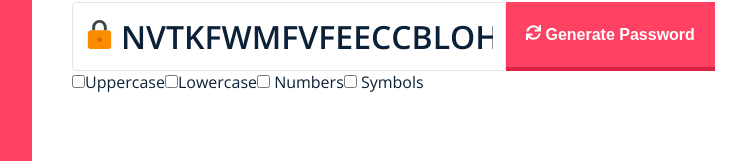
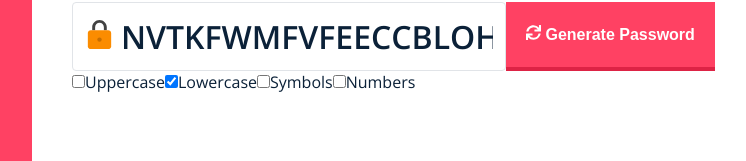
Before and after one commit to ajsevillano/password-generator, a React (Create React App) app: page / in a window 1280 px wide. Shown: the part 395-556 px from the top of the page, without its empty margins (340-1086 px from the left). Built offline with nearby package versions, Linux system fonts and the light colour scheme.

Commit message:
Add setState to handleCheckbox to save checkbox status

```diff
--- a/src/App.js
+++ b/src/App.js
@@ -19,7 +19,7 @@ const App = () => {
       id: 0,
       name: 'uppercase',
       label: 'Uppercase',
-      isChecked: true,
+      isChecked: false,
     },
     {
       id: 1,
@@ -31,13 +31,13 @@ const App = () => {
       id: 2,
       name: 'symbols',
       label: 'Symbols',
-      isChecked: true,
+      isChecked: false,
     },
     {
       id: 3,
       name: 'numbers',
       label: 'Numbers',
-      isChecked: true,
+      isChecked: false,
     },
   ]);
 
@@ -52,8 +52,16 @@ const App = () => {
     setPassword(generatePassword(isLowerCase));
   }
 
-  const handleCheckBox = () => {
-    isLowerCase === true ? setIsLowerCase(false) : setIsLowerCase(true);
+  const handleCheckBox = (e) => {
+    setCheckBoxes(
+      checkBoxes.map((eachCheckBox) => {
+        if (eachCheckBox.name == e.target.name) {
+          return { ...eachCheckBox, isChecked: e.target.checked };
+        } else {
+          return eachCheckBox;
+        }
+      })
+    );
   };
 
   return (
@@ -66,17 +74,20 @@ const App = () => {
         <Button handleClick={handleClick} />
       </div>
       <div className="checkboxes-container">
-        <input type="checkbox" name="upperCase" id="upperCase" />
-        Uppercase
-        <CheckBox
-          type="checkbox"
-          id="lowerCase"
-          onChange={handleCheckBox}
-          islowercase={{ isLowerCase }}
-          label="Lowercase"
-        />
-        <input type="checkbox" name="numbers" id="numbers" /> Numbers
-        <input type="checkbox" name="symbols" id="symbols" /> Symbols
+        {checkBoxes.map((eachCheckBox) => (
+          <CheckBox
+            key={eachCheckBox.id}
+            name={eachCheckBox.name}
+            label={eachCheckBox.label}
+            isChecked={eachCheckBox.isChecked}
+            onChange={handleCheckBox}
+          />
+        ))}
+        {/* <input type="checkbox" name="upperCase" id="upperCase" />
+        Uppercase */}
+
+        {/* <input type="checkbox" name="numbers" id="numbers" /> Numbers
+        <input type="checkbox" name="symbols" id="symbols" /> Symbols */}
       </div>
     </Layout>
   );
--- a/src/components/Checkbox/Index.js
+++ b/src/components/Checkbox/Index.js
@@ -1,12 +1,13 @@
-const Checkbox = ({ type, name, id, onChange, isLowerCase, label }) => {
+const Checkbox = ({ name, id, onChange, isLowerCase, label, isChecked }) => {
   return (
     <>
       <input
-        type={type}
+        id={id}
+        type="checkbox"
+        checked={isChecked}
         name={name}
-        id={id}
         onChange={onChange}
-        islowercase={{ isLowerCase }}
+        // islowercase={{ isLowerCase }}
       />
       <span>{label}</span>
     </>
```
